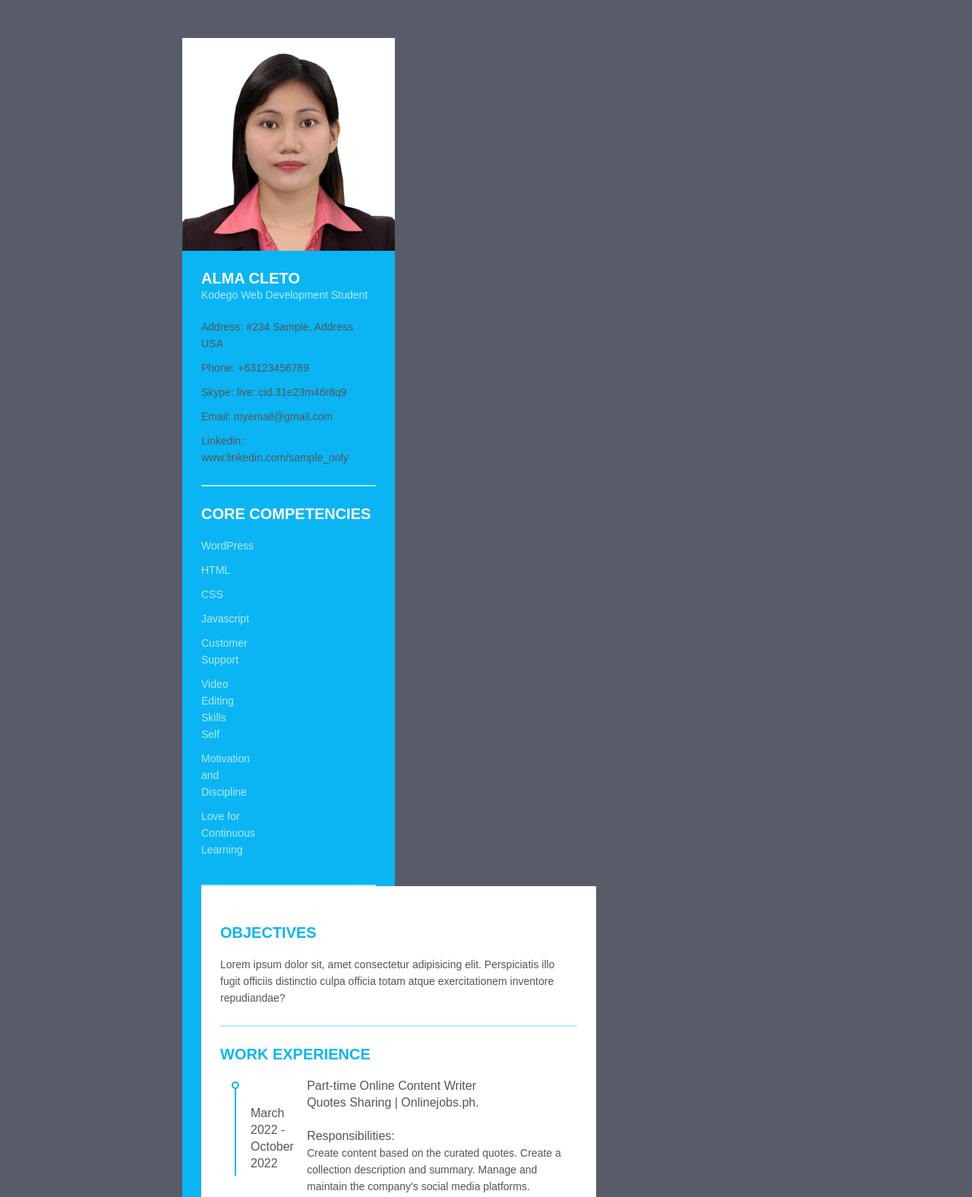
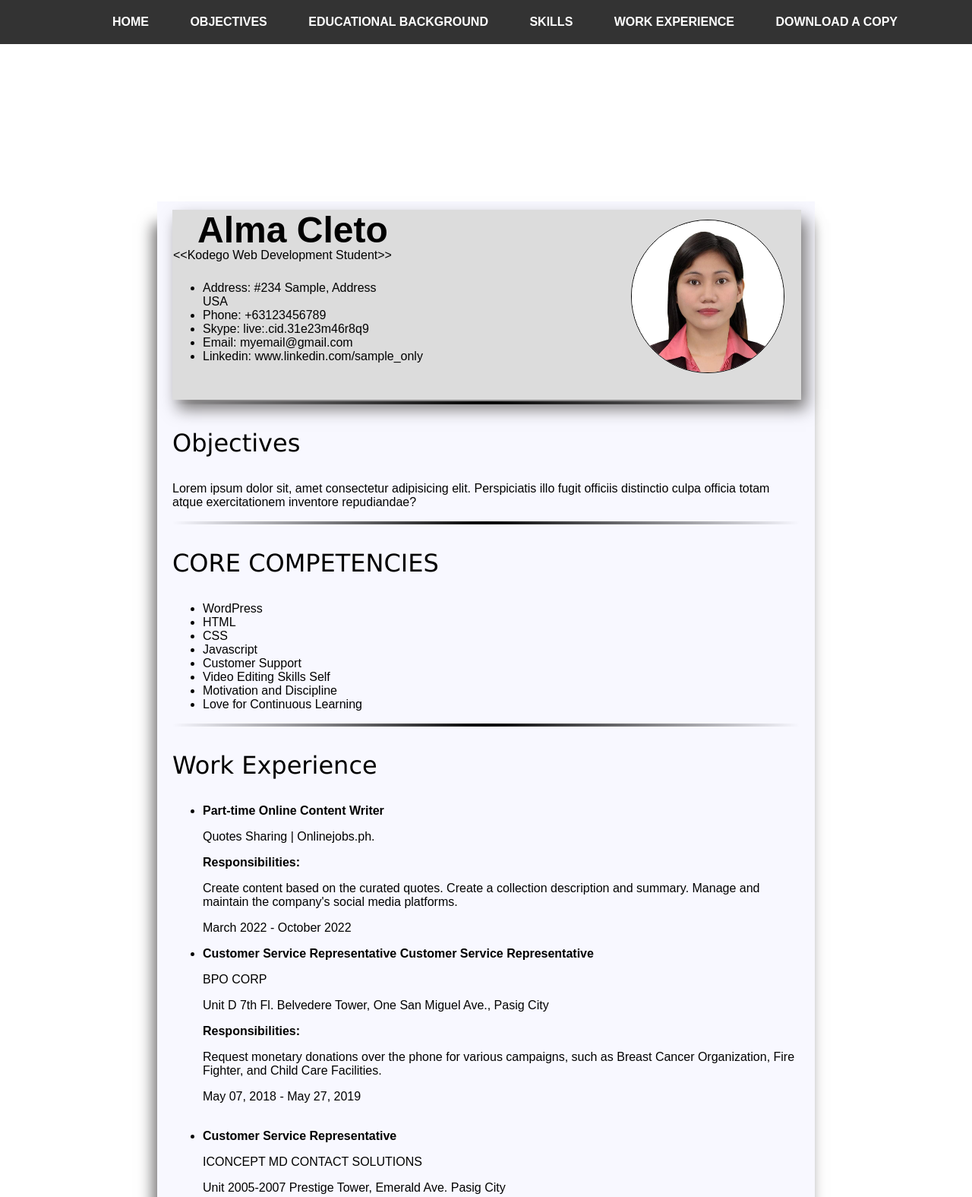
Before and after one commit to Accoder11/Resume, a plain HTML site: page resume.html in a window 1280 px wide. Shown: the top 1575 px of the page at 76% size. Drawn offline with Linux system fonts and the light colour scheme.

Commit message:
create changes

```diff
--- a/resume.html
+++ b/resume.html
@@ -8,17 +8,38 @@
     <link rel="stylesheet" href="style.css" />
   </head>
   <body>
-    <div class="resume">
+    <div class="container">
+        <header class="header" id="header">
+            <div>
+            <nav class="navbar">
+                <ul>
+                    <li><a href="#Home">Home</a></li>
+                    <li><a href="#Objectives">Objectives</a></li>
+                    <li><a href="#Education">Educational Background</a></li>
+                    <li><a href="#Skills">Skills</a></li>
+                    <li><a href="#Work">Work Experience</a></li>
+                    <li><a href="https://drive.google.com/file/d/1F6Z3Yep84bb0b2Bj2-J2Qt7HWlp4WRRg/view?usp=sharing" download class="split">Download a copy</a></li>
+                </ul>
+            </nav>
+        </div>
+        </section>
+        </header>
+    </div>
+
+<div class="backdrop" id="Home">
+    <div class="main">
       <div class="resume_left">
         <div class="resume_profile">
-          <img src="/images/myphoto.jpg" alt="profile_pic" />
+          <img src="/images/myphoto.jpg" alt="profile_pic" width="200px" />
         </div>
         <div class="resume_content">
           <div class="resume_item resume_info">
-            <div class="title">
-              <p class="bold">Alma Cleto</p>
-              <p class="regular">Kodego Web Development Student</p>
+            <div class="myName">
+              <h1>Alma Cleto</h1>
             </div>
+              <p class="kodego">&lt;&lt;Kodego Web Development Student&gt;&gt;</p>
+
+            <div class="contact_info">
             <ul>
               <li>
                 <div class="#">
@@ -40,8 +61,23 @@
                 <div class="#">Linkedin: www.linkedin.com/sample_only</div>
               </li>
             </ul>
+        </div>
+        <hr>
           </div>
-          <div class="resume_item resume_skills">
+          <div class="resume_item resume_skills" id="Skills">
+
+            <div class="resume_right" id="Objectives">
+                <div class="resume_item resume_about" >
+                  <div class="title">
+                    <p class="bold">Objectives</p>
+                  </div>
+                  <p>
+                    Lorem ipsum dolor sit, amet consectetur adipisicing elit.
+                    Perspiciatis illo fugit officiis distinctio culpa officia totam
+                    atque exercitationem inventore repudiandae?
+                  </p>
+                </div>
+                <hr>
             <div class="title">
               <p class="bold">CORE COMPETENCIES</p>
             </div>
@@ -72,33 +108,23 @@
               </li>
             </ul>
           </div>
-      <div class="resume_right">
-        <div class="resume_item resume_about">
-          <div class="title">
-            <p class="bold">Objectives</p>
-          </div>
-          <p>
-            Lorem ipsum dolor sit, amet consectetur adipisicing elit.
-            Perspiciatis illo fugit officiis distinctio culpa officia totam
-            atque exercitationem inventore repudiandae?
-          </p>
-        </div>
+          <hr>
+        <section class ="right_side">
 
-        <div class="resume_item resume_work">
+        <div class="resume_item resume_work" id="Work">
           <div class="title">
             <p class="bold">Work Experience</p>
           </div>
           <ul>
             <li>
-              <div class="date">March 2022 - October 2022</div>
+
               <div class="info">
                 <p class="semi-bold">
-                  Part-time Online Content Writer
-                <br>
+                  Part-time Online Content Writer</p>
+
                 Quotes Sharing |
                   Onlinejobs.ph.
                   </p>
-                  <br>
                 <p class="semi-bold">
                   Responsibilities:</p>
 
@@ -106,89 +132,95 @@
                   collection description and summary. Manage and maintain the
                   company's social media platforms.
                 </p>
+                <div class="date">March 2022 - October 2022</div>
               </div>
             </li>
             <li>
-              <div class="date">May 07, 2018 - May 27, 2019</div>
               <div class="info">
                 <p class="semi-bold">Customer Service Representative Customer Service
                     Representative
-                    <br>
+                </p>
+                <p>
                     BPO CORP</p>
-                <br />
-                <p class="semi-bold">Location:
-                <br>
+                <p>
                     Unit D 7th Fl. Belvedere Tower, One San Miguel Ave., Pasig
                     City
                 </p>
-                  <br />
-
                 <p class="semi-bold">
-                    Responsibilities:
-                    <br />
+                    Responsibilities:</p>
                     Request monetary donations over the phone for various
                     campaigns, such as Breast Cancer Organization, Fire Fighter,
                     and Child Care Facilities.
                   </p>
-                <br />
               </div>
+              <div class="date">May 07, 2018 - May 27, 2019</div>
             </li>
+            <br>
             <li>
-              <div class="date">April 11, 2017 - November 21, 2017</div>
+
               <div class="info">
                 <p class="semi-bold">
                     Customer Service Representative
-                    <br>
+                </p>
+                    <p>
                     ICONCEPT MD CONTACT SOLUTIONS
                 </p>
-                <br>
-                <p class="semi-bold">
-                  Location:
-                 <br>
+                <p>
                   Unit 2005-2007 Prestige Tower, Emerald Ave. Pasig City
                 </p>
-                <br>
                 <p class="semi-bold">
                   Responsibilities:
                   <br />
+                </p>
+                  <p>
                   Request monetary donations over the phone for various
                   campaigns, such as Breast Cancer Organization, Fire Fighter,
                   and Child Care Facilities.
                 </p>
               </div>
+              <div class="date">April 11, 2017 - November 21, 2017</div>
             </li>
           </ul>
         </div>
-        <div class="resume_item resume_education">
+        <hr>
+        <div class="resume_item resume_education" id="Education">
           <div class="title">
             <p class="bold">Educational Background</p>
           </div>
           <ul>
+            <li>
+                <div class="info">
+                  <p class="semi-bold">Web Development Training
+                  </p>
+                    <p>Bootcamp Training Center:
+                    </p>
+                    <p>Kodego.ph</p>
+                <div class="date">October 28, 2022 – present
+                </div>
+                  <br>
+                </div>
+            </li>
 
             <li>
-              <div class="date">SY. 2011 – 2012</div>
               <div class="info">
                 <p class="semi-bold">COLLEGE
-                    <br>
-                    Eduardo L. Joson Memorial College (ELJMC)
-                </p>
-                <p class="semi-bold">Location:
-                    <br>
-                    Palayan City, Nueva Ecija, PH
-                </p>
+                    </p>
+                    <p>Eduardo L. Joson Memorial College (ELJMC)</p>
+                    <p>Palayan City, Nueva Ecija, PH</p>
               </div>
+              <div class="date">SY. 2011 – 2012</div>
             </li>
+
             <li>
-                <div class="date">October 28, 2022 – present</div>
                 <div class="info">
-                  <p class="semi-bold">Web Development Training
-
+                  <p class="semi-bold">Professional Regulation Commission (PRC)
                   </p>
-                  <p class="semi-bold">Bootcamp Training Center:
+                  <p>Licensure Exam for Teachers (LET)
                       <br>
-                      Kodego.ph
+                      Passer
                   </p>
                 </div>
+                <div class="date">December 22, 2020 – present</div>
               </li>
               </div>
             </li>
@@ -197,5 +229,12 @@
         </div>
       </div>
     </div>
+</section>
+</div>
+</div>
+<footer>
+    <p>Email me at Alma@kodego.ph</p>
+    <p>Copyright 2022</p>
+  </footer>
   </body>
 </html>
--- a/style.css
+++ b/style.css
@@ -1,232 +1,117 @@
-* {
+body {
     margin: 0;
     padding: 0;
-    box-sizing: border-box;
-    list-style: none;
-    font-family: "Montserrat", sans-serif;
+    font-family: sans-serif;
+
+
+}
+    .resume_profile img {
+        float: right;
+        border-radius: 50%;
+        width: 200px;
+        border: 1px solid;
+        margin-top: 24px;
+        margin-right: 40px;
+    }
+    .myName {
+        transform: translate(8%, 0%);
+        position: absolute;
+        width: 385px;
+        padding: 2px;
+        top: -9px;
+        font-size: 24px;
+    }
+    .kodego {
+        transform: translate(0%, 330%);
+        position: absolute;
+        width: 335px;
+        padding: 2px;
+        left: 34px;
+        top: -14px;
     }
 
-  body {
-    background: #585c68;
-    font-size: 14px;
-    line-height: 22px;
-    color: #555555;
+    .title {
+        font-family: Verdana, Geneva, Tahoma, sans-serif;
+        font-size: 2em;
+    }
+    .contact_info {
+        background: gainsboro;
+        color: black;
+        height: 172px;
+        margin-right: -2px;
+        margin-top: -9px;
+        padding-top: 78px;
+        box-shadow: 7px 12px 20px #777575;
+        margin-bottom: -6px;
 }
 
-  .bold {
-    font-weight: 700;
-    font-size: 20px;
-    text-transform: uppercase;
+    /*navigation*/
+
+    .container{
+    top: 0px;
+    position: sticky;
+    z-index: 2;
     }
 
-  .semi-bold {
-    font-weight: 500;
-    font-size: 16px;
+    .navbar{
+        overflow: hidden;
+        background-color: #333;
     }
 
-  .resume {
-    width: 800px;
-    height: auto;
-    display: flex;
-    margin: 50px auto;
+    .navbar ul {
+        list-style: none;
+        padding: 0;
+        margin: 0;
+        text-align: center;
+    }
+    .navbar li {
+        display: inline-block;
+    }
+    .navbar a{
+    text-decoration: none;
+    color: #fff;
+    width: 100%;
+    display: block;
+    padding: 20px 25px;
+    font-size: 16px;
+    text-transform: uppercase;
+    font-weight: bold;
+    text-align: center;
+}
+    .navbar a:hover{
+        background-color: #ddd;
+        color: black;
     }
 
-  .resume .resume_left {
-    width: 280px;
-    background: #0bb5f4;
+    .backdrop {
+        display: flex;
+        position: relative;
+        margin: 15%;
+        padding: 15px;
+}
+    .resume_content {
+        background: ghostwhite;
+        border: none;
+        padding: 20px;
+        box-shadow: -6px 29px 18px #777575;
+        margin: 0px;
     }
 
-  .resume .resume_left .resume_profile {
-    width: 100%;
-    height: 280px;
+    .resume_item .resume_info {
+        background: yellow;
     }
-
-  .resume .resume_left .resume_profile img {
-    width: 100%;
-    height: 100%;
+    .semi-bold {
+        font-weight: 600;
     }
-
-  .resume .resume_left .resume_content {
-    padding: 0 25px;
+    hr {
+        padding: 0;
+        border: none;
+        border-top: medium double #8c8c8c;
+        color:#6caed5;
+        text-align: center;
       }
-
-  .resume .title {
-    margin-bottom: 20px;
+      hr {
+        border: 0;
+        height: 4px;
+        background-image: linear-gradient(to right, rgba(0, 0, 0, 0), rgba(0, 0, 0, 3.75), rgba(0, 0, 0, 0));
     }
-
-  .resume .resume_left .bold {
-    color: #fff;
-  }
-
-  .resume .resume_left .regular {
-    color: #b1eaff;
-  }
-
-  .resume .resume_item {
-    padding: 25px 0;
-    border-bottom: 2px solid #b1eaff;
-  }
-
-  .resume .resume_left .resume_item:last-child,
-  .resume .resume_right .resume_item:last-child {
-    border-bottom: 0px;
-  }
-
-  .resume .resume_left ul li {
-    display: flex;
-    margin-bottom: 10px;
-    align-items: center;
-  }
-
-  .resume .resume_left ul li:last-child {
-    margin-bottom: 0;
-  }
-
-  .resume .resume_left ul li .icon {
-    width: 35px;
-    height: 35px;
-    background: #fff;
-    color: #0bb5f4;
-    border-radius: 50%;
-    margin-right: 15px;
-    font-size: 16px;
-    position: relative;
-  }
-
-  .resume .icon i,
-  .resume .resume_right .resume_hobby ul li i {
-    position: absolute;
-    top: 50%;
-    left: 50%;
-    transform: translate(-50%, -50%);
-  }
-
-  .resume .resume_left ul li .data {
-    color: #b1eaff;
-  }
-
-  .resume .resume_left .resume_skills ul li {
-    display: flex;
-    margin-bottom: 10px;
-    color: #b1eaff;
-    justify-content: space-between;
-    align-items: center;
-  }
-
-  .resume .resume_left .resume_skills ul li .skill_name {
-    width: 25%;
-  }
-
-  .resume .resume_left .resume_skills ul li .skill_progress {
-    width: 60%;
-    margin: 0 5px;
-    height: 5px;
-    background: #009fd9;
-    position: relative;
-  }
-
-  .resume .resume_left .resume_skills ul li .skill_per {
-    width: 15%;
-  }
-
-  .resume .resume_left .resume_skills ul li .skill_progress span {
-    position: absolute;
-    top: 0;
-    left: 0;
-    height: 100%;
-    background: #fff;
-  }
-
-  .resume .resume_left .resume_social .semi-bold {
-    color: #fff;
-    margin-bottom: 3px;
-  }
-
-  .resume .resume_right {
-    width: 520px;
-    background: #fff;
-    padding: 25px;
-  }
-
-  .resume .resume_right .bold {
-    color: #0bb5f4;
-  }
-
-  .resume .resume_right .resume_work ul,
-  .resume .resume_right .resume_education ul {
-    padding-left: 40px;
-    overflow: hidden;
-  }
-
-  .resume .resume_right ul li {
-    position: relative;
-  }
-
-  .resume .resume_right ul li .date {
-    font-size: 16px;
-    font-weight: 500;
-    margin-bottom: 15px;
-  }
-
-  .resume .resume_right ul li .info {
-    margin-bottom: 20px;
-  }
-
-  .resume .resume_right ul li:last-child .info {
-    margin-bottom: 0;
-  }
-
-  .resume .resume_right .resume_work ul li:before,
-  .resume .resume_right .resume_education ul li:before {
-    content: "";
-    position: absolute;
-    top: 5px;
-    left: -25px;
-    width: 6px;
-    height: 6px;
-    border-radius: 50%;
-    border: 2px solid #0bb5f4;
-  }
-
-  .resume .resume_right .resume_work ul li:after,
-  .resume .resume_right .resume_education ul li:after {
-    content: "";
-    position: absolute;
-    top: 14px;
-    left: -21px;
-    width: 2px;
-    height: 115px;
-    background: #0bb5f4;
-  }
-
-  .resume .resume_right .resume_hobby ul {
-    display: flex;
-    justify-content: space-between;
-  }
-
-  .resume .resume_right .resume_hobby ul li {
-    width: 80px;
-    height: 80px;
-    border: 2px solid #0bb5f4;
-    border-radius: 50%;
-    position: relative;
-    color: #0bb5f4;
-  }
-
-  .resume .resume_right .resume_hobby ul li i {
-    font-size: 30px;
-  }
-
-  .resume .resume_right .resume_hobby ul li:before {
-    content: "";
-    position: absolute;
-    top: 40px;
-    right: -52px;
-    width: 50px;
-    height: 2px;
-    background: #0bb5f4;
-  }
-
-  .resume .resume_right .resume_hobby ul li:last-child:before {
-    display: none;
-  }
```
Lines whose indentation alone changed are shown as unchanged.
